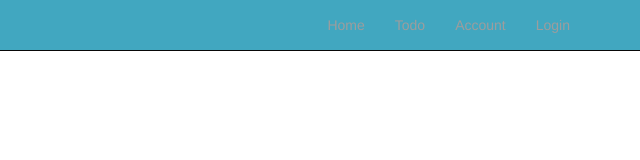
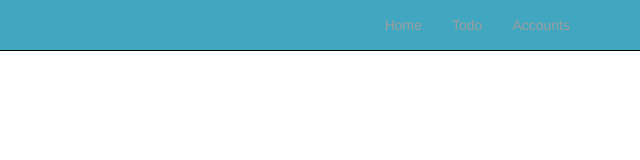
Before and after one commit to markie036/angularJS-todo, a website: page index.html in a window 1280 px wide. Shown: the full height of the page, 640-1280 px from the left. Drawn offline with nearby package versions, Linux system fonts and the light colour scheme.

Commit message:
index.html

```diff
--- a/index.html
+++ b/index.html
@@ -25,8 +25,13 @@
             <ul class="nav navbar-nav navbar-right">
                 <li><a href="/">Home</a></li>
                 <li><a href="/todo">Todo</a></li>
-                <li><a href="/accounts/register">Account</a></li>
-                <li><a href="/accounts/login">Login</a></li>
+                <li class="dropdown">
+                    <a href="#" class="dropdown-toggle" role="button" data-toggle="dropdown" aria-haspopup="true" aria-expanded="true">Accounts</a>
+                    <ul class="dropdown-menu">
+                        <li><a href="/accounts/register">Account</a></li>
+                        <li><a href="/accounts/login">Login</a></li>
+                    </ul>
+                </li>
             </ul>
         </div>
     </nav>
```
